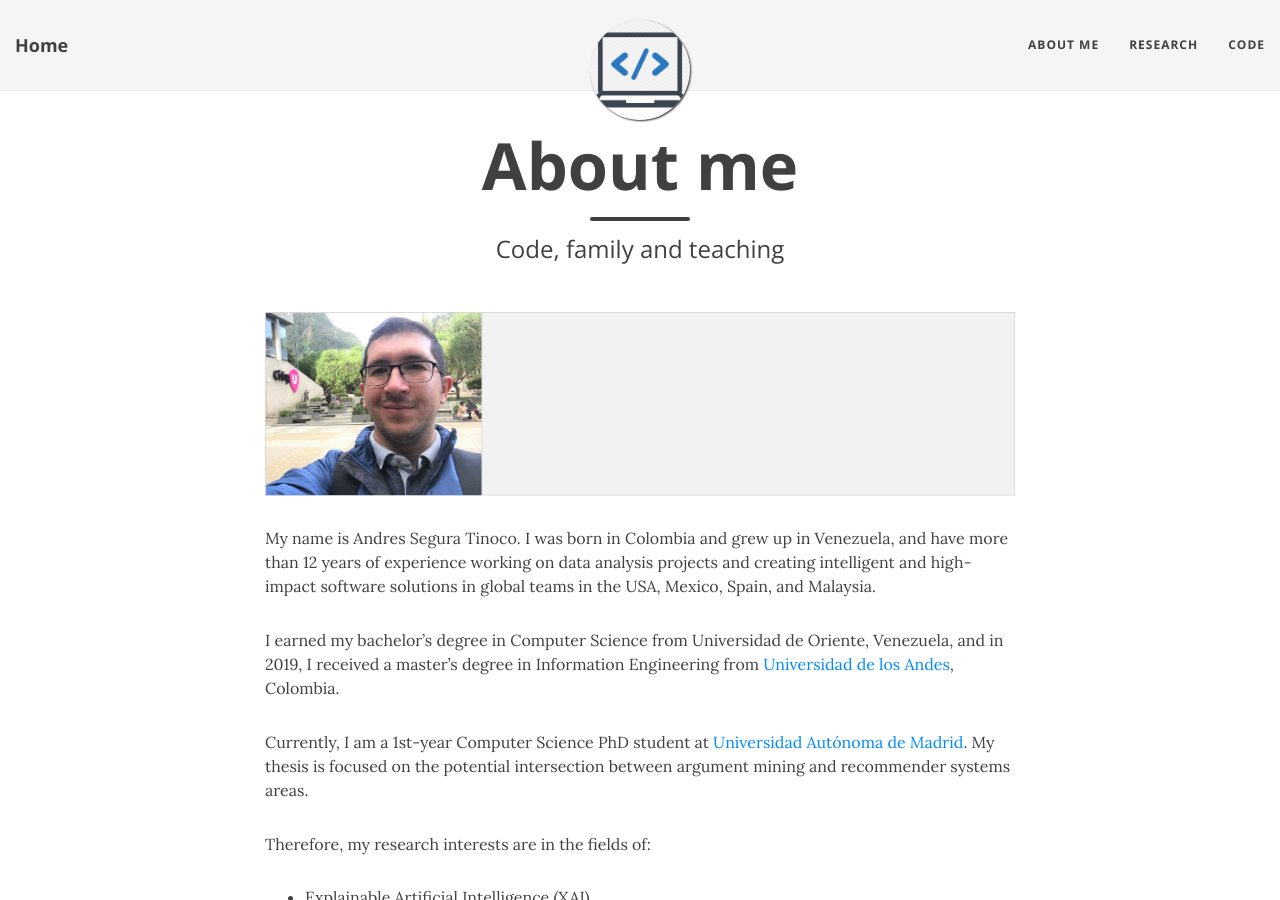
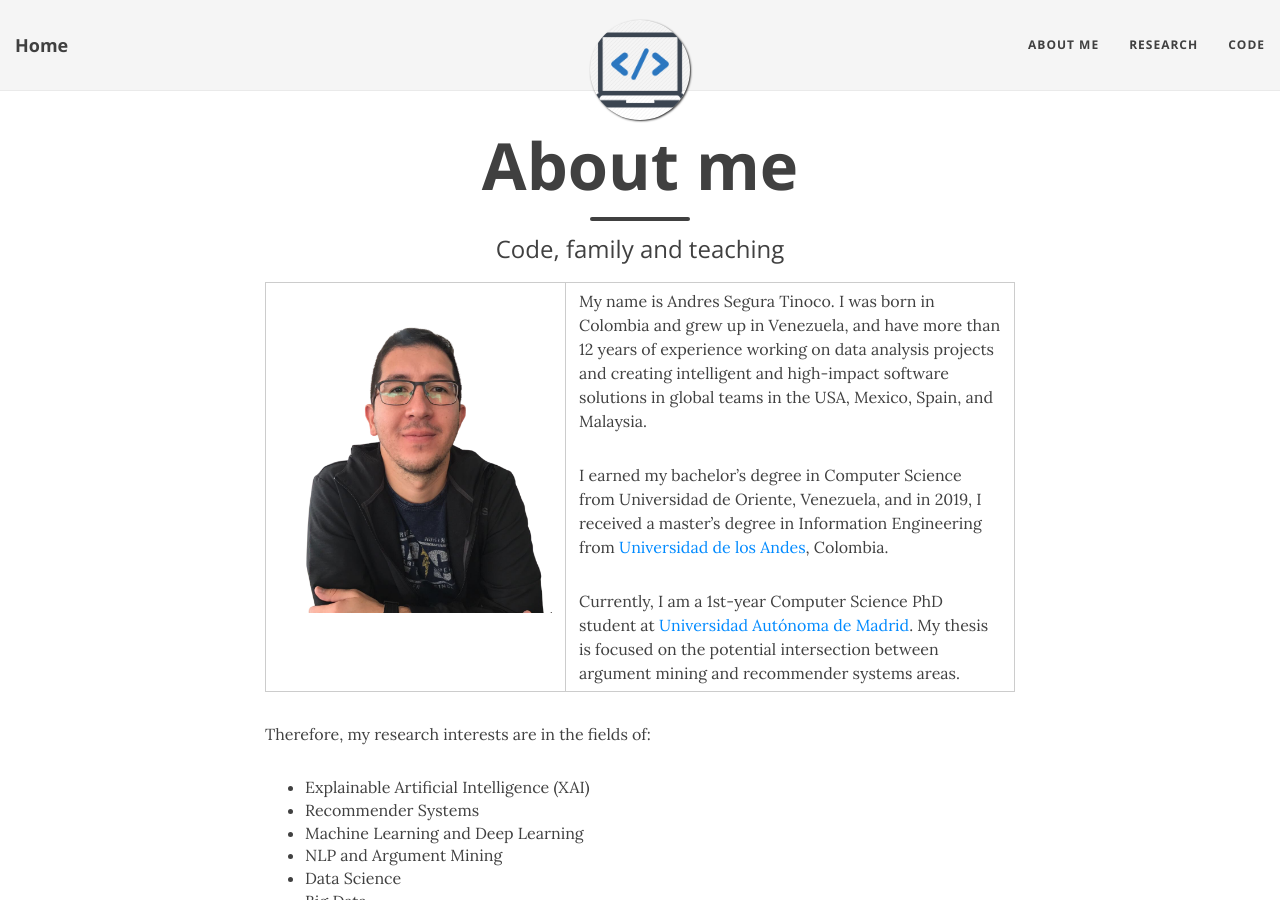
Before and after one commit to ansegura7/ansegura7.github.io, a Jekyll site: the page built from aboutme.md, in a window 1280 px wide and 900 px high. Built offline with Jekyll 4.4.1, drawn with Linux system fonts in a browser that asks for light colours; nearby versions of some CDN libraries.

Commit message:
Update aboutme.md
More friendly version.

```diff
--- a/aboutme.md
+++ b/aboutme.md
@@ -4,13 +4,18 @@ title: About me
 subtitle: Code, family and teaching
 ---
 
-<img width="100%" alt="Andres Segura Tinoco image" src="https://raw.githubusercontent.com/ansegura7/ansegura7.github.io/master/img/avatar-wide-icon-ast.jpg" >
-
-My name is Andres Segura Tinoco. I was born in Colombia and grew up in Venezuela, and have more than 12 years of experience working on data analysis projects and creating intelligent and high-impact software solutions in global teams in the USA, Mexico, Spain, and Malaysia.
-
-I earned my bachelor’s degree in Computer Science from Universidad de Oriente, Venezuela, and in 2019, I received a master’s degree in Information Engineering from <a href="https://sistemas.uniandes.edu.co/es/mine" target="_blank">Universidad de los Andes</a>, Colombia.
-
-Currently, I am a 1st-year Computer Science PhD student at <a href="http://www.uam.es/EscuelaDoctorado/Programa-de-Doctorado-en-Ingenier%C3%ADa-Inform%C3%A1tica-/1446711329597.htm?language=en_GB&nDept=2&pid=1446711296967&pidDept=1446711297278" target="_blank">Universidad Autónoma de Madrid</a>. My thesis is focused on the potential intersection between argument mining and recommender systems areas.
+<table width="100%" border="0">
+    <row>
+        <td width="300px" style="vertical-align: top;">
+            <img alt="Andres Segura Tinoco image" src="https://raw.githubusercontent.com/ansegura7/ansegura7.github.io/master/img/avatar-icon-ast.png" >
+        </td>
+        <td style="vertical-align: top;">
+            <p>My name is Andres Segura Tinoco. I was born in Colombia and grew up in Venezuela, and have more than 12 years of experience working on data analysis projects and creating intelligent and high-impact software solutions in global teams in the USA, Mexico, Spain, and Malaysia.</p>
+            <p>I earned my bachelor’s degree in Computer Science from Universidad de Oriente, Venezuela, and in 2019, I received a master’s degree in Information Engineering from <a href="https://sistemas.uniandes.edu.co/es/mine" target="_blank">Universidad de los Andes</a>, Colombia.</p>
+            <p>Currently, I am a 1st-year Computer Science PhD student at <a href="http://www.uam.es/EscuelaDoctorado/Programa-de-Doctorado-en-Ingenier%C3%ADa-Inform%C3%A1tica-/1446711329597.htm?language=en_GB&nDept=2&pid=1446711296967&pidDept=1446711297278" target="_blank">Universidad Autónoma de Madrid</a>. My thesis is focused on the potential intersection between argument mining and recommender systems areas.</p>
+        </td>
+    </row>
+</table>
 
 Therefore, my research interests are in the fields of:
 - Explainable Artificial Intelligence (XAI)
```
